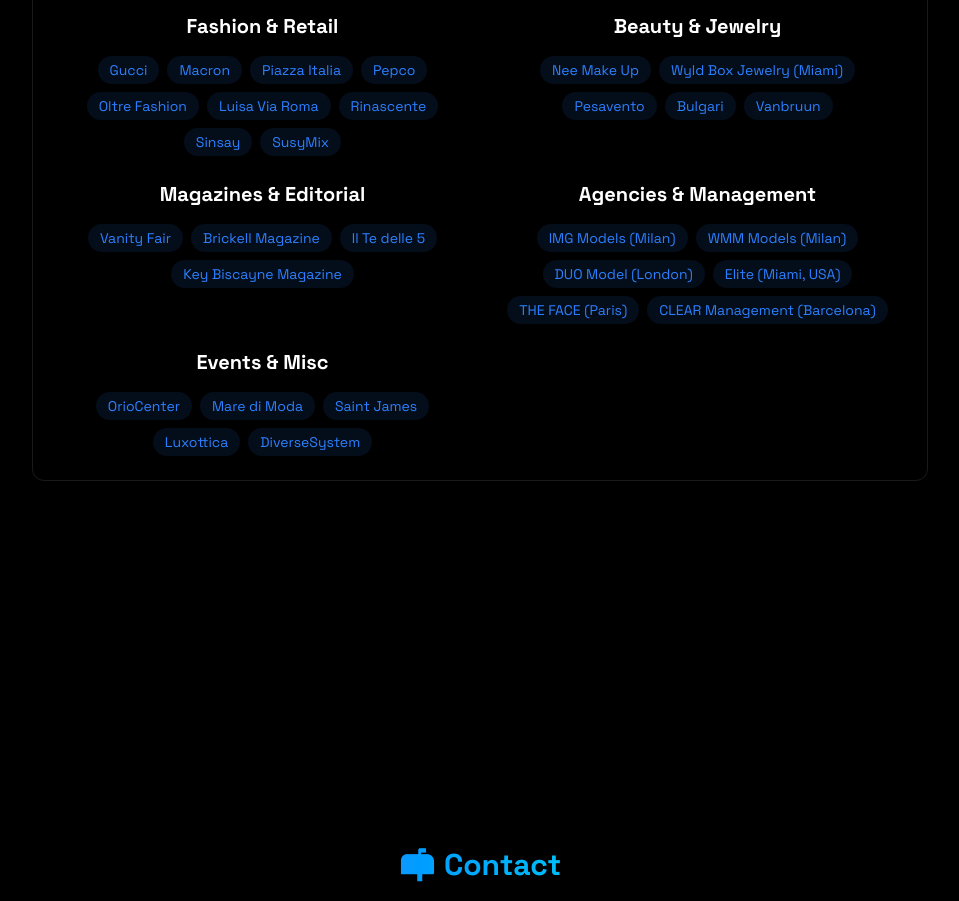
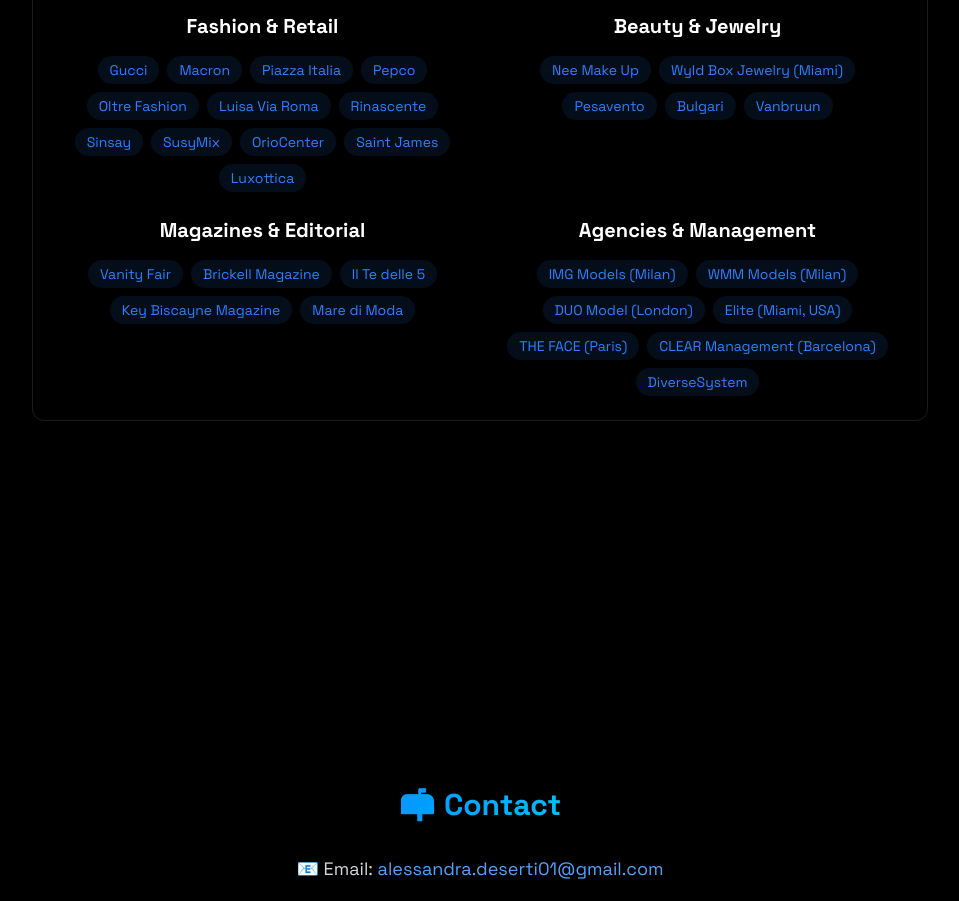
Before and after one commit to alessandradeserti/portfolio, a React (Vite) app: page / in a window 1280 px wide. Shown: the part 5360-6261 px from the top of the page, without its empty margins (160-1119 px from the left). Built offline with nearby package versions, Linux system fonts and the light colour scheme.

Commit message:
Update portfolio site

```diff
--- a/src/components/sections/Collaborations.jsx
+++ b/src/components/sections/Collaborations.jsx
@@ -110,21 +110,21 @@
   const otherCollaborations = {
     "Fashion & Retail": [
       "Gucci", "Macron", "Piazza Italia", "Pepco", "Oltre Fashion",
-      "Luisa Via Roma", "Rinascente", "Sinsay", "SusyMix"
+      "Luisa Via Roma", "Rinascente", "Sinsay", "SusyMix",
+      "OrioCenter", "Saint James", "Luxottica"
     ],
     "Beauty & Jewelry": [
       "Nee Make Up", "Wyld Box Jewelry (Miami)", "Pesavento", "Bulgari", "Vanbruun"
     ],
     "Magazines & Editorial": [
-      "Vanity Fair", "Brickell Magazine", "Il Te delle 5", "Key Biscayne Magazine"
+      "Vanity Fair", "Brickell Magazine", "Il Te delle 5", "Key Biscayne Magazine",
+      "Mare di Moda"
     ],
     "Agencies & Management": [
       "IMG Models (Milan)", "WMM Models (Milan)", "DUO Model (London)",
-      "Elite (Miami, USA)", "THE FACE (Paris)", "CLEAR Management (Barcelona)"
+      "Elite (Miami, USA)", "THE FACE (Paris)", "CLEAR Management (Barcelona)",
+      "DiverseSystem"
     ],
-    "Events & Misc": [
-      "OrioCenter", "Mare di Moda", "Saint James", "Luxottica", "DiverseSystem"
-    ]
   };
 
   return (
```
